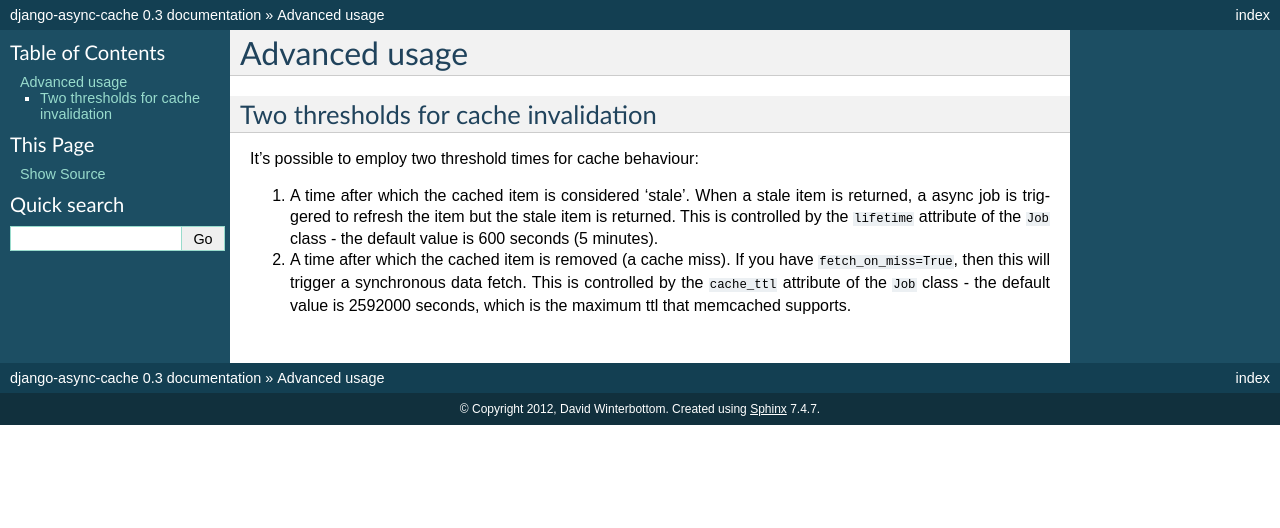
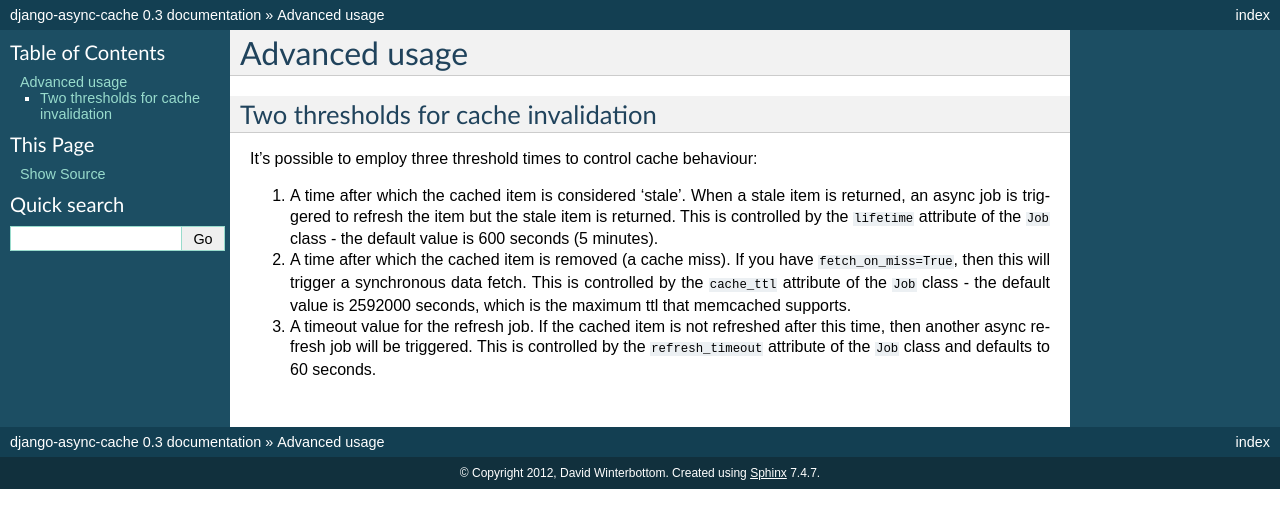
Before and after one commit to codeinthehole/django-cacheback, a Sphinx documentation site: the page built from docs/advanced.rst, in a window 1280 px wide. Shown: the top 528 px of the page. Built offline with Sphinx 7.4.7, drawn with Linux system fonts in a browser that asks for light colours.

Commit message:
Document refresh timeout setting

```diff
--- a/docs/advanced.rst
+++ b/docs/advanced.rst
@@ -4,10 +4,10 @@ Advanced usage
 Two thresholds for cache invalidation
 ~~~~~~~~~~~~~~~~~~~~~~~~~~~~~~~~~~~~~
 
-It's possible to employ two threshold times for cache behaviour:
+It's possible to employ three threshold times to control cache behaviour:
 
 1.  A time after which the cached item is considered 'stale'.  When a stale item
-    is returned, a async job is triggered to refresh the item but the stale item
+    is returned, an async job is triggered to refresh the item but the stale item
     is returned.  This is controlled by the ``lifetime`` attribute of the
     ``Job`` class - the default value is 600 seconds (5 minutes).
 
@@ -16,3 +16,8 @@ It's possible to employ two threshold times for cache behaviour:
     This is controlled by the ``cache_ttl`` attribute of the ``Job`` class - the
     default value is 2592000 seconds, which is the maximum ttl that memcached
     supports.
+
+3.  A timeout value for the refresh job.  If the cached item is not refreshed
+    after this time, then another async refresh job will be triggered.  This is
+    controlled by the ``refresh_timeout`` attribute of the ``Job`` class and
+    defaults to 60 seconds.
```
